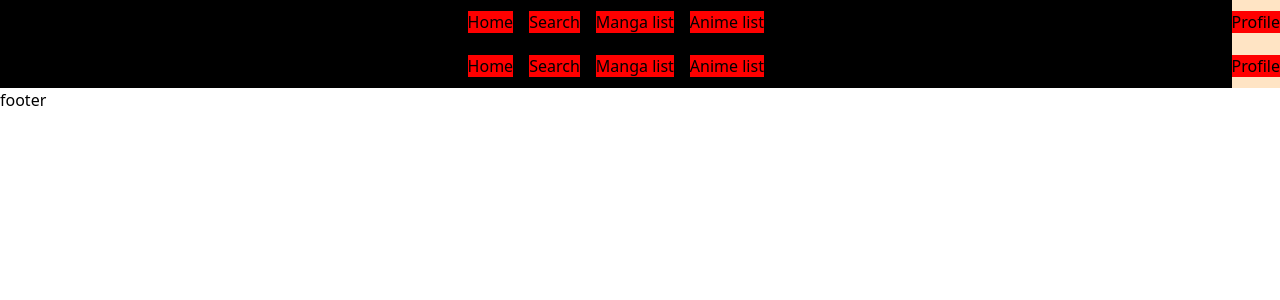
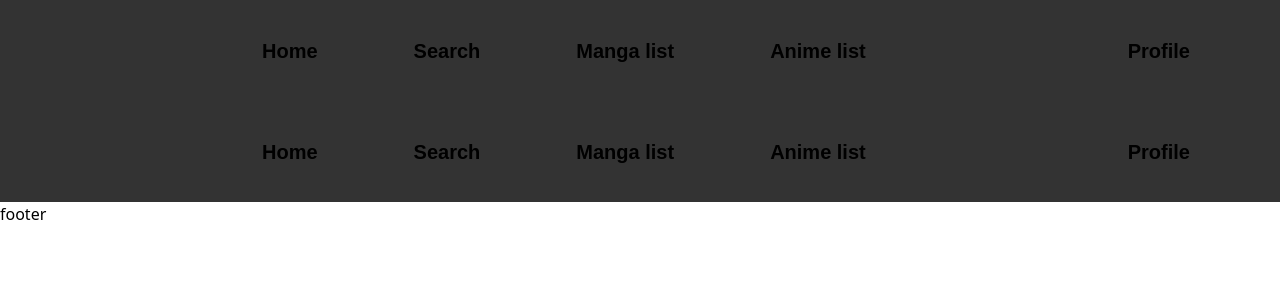
Before and after one commit to Mach1r0/MangaShiro-frontend, a Next.js app: page /base/navbar in a window 1280 px wide. Shown: the top 300 px of the page. Built offline with nearby package versions, Linux system fonts and the light colour scheme.

Commit message:
adding style for home page

```diff
--- a/app/base/navbar/Navbar.module.css
+++ b/app/base/navbar/Navbar.module.css
@@ -10,13 +10,16 @@
     justify-content: space-around;
     height: 100%;
     width: 100%;
-    background-color: bisque;
+    align-items: center;
+    background-color: #333333;
 }
 
 .container-links {
     cursor: pointer;
-    background-color: rgb(255, 0, 0);
     text-align: center;
+    font-size: 20px;
+    font-family: "Inria Sans", sans-serif;
+    font-weight: 900;
 }
 
 .container-nav{
@@ -24,11 +27,12 @@
     gap: 1rem;
     align-items: center;
     justify-content: center;
-    background-color: rgb(0, 0, 0);
+    gap: 6rem;
+    background-color: #333333;
     width: 100%;
-    height: 100%;
+    height: 101px;
 }
 
 .container-profile{
-    padding: 10px 0;
+    margin-right: 90px;
 }
--- a/app/page.tsx
+++ b/app/page.tsx
@@ -1,8 +1,31 @@
+'use client';
 import "./globals.css";
-import Link from 'next/link'
-import styles from './home.module.css'
+import React, { useEffect, useState } from 'react';
+import Link from 'next/link';
+import styles from './home.module.css';
+
+async function getData() {
+  const responseAnime = await fetch('http://localhost:8000/anime/');
+  const responseManga = await fetch('http://localhost:8000/manga/');
+  if (!responseAnime.ok || !responseManga.ok) {
+      console.error('Error on fetch data');
+      return { anime: [], manga: [] };
+  }
+
+  const dataAnime = await responseAnime.json();
+  const dataManga = await responseManga.json();
+  console.log("oi", dataAnime);
+  console.log("oi2", dataManga);
+  return { anime: dataAnime, manga: dataManga };
+}
 
 export default function Home(){
+  const [data, setData] = useState({ anime: [], manga: [] });
+
+  useEffect(() => {
+      getData().then(setData);
+  }, []);
+
   return (
     <main>
       <div className={styles['container-body']}>
@@ -25,17 +48,20 @@ export default function Home(){
           </div>
 
         </div>
-
         <div className={styles['container-content']}>
 
             <div className={styles['container-anime']}>
               <h1>BEST ANIME</h1>
-
+              {data.anime.map((anime) => (
+                <p key={anime.id}>{anime.title}</p>
+              ))}
             </div>
 
             <div className={styles['container-manga']}>
-              <h1>Best Manga </h1>
-
+              <h1>Best Manga</h1>
+              {data.manga.map((manga) => (
+                <p key={manga.id}>{manga.title}</p>
+              ))}
             </div>
         </div>
       </div>
```
Also changed, not shown: app/home.module.css (+8 -0 lines).
